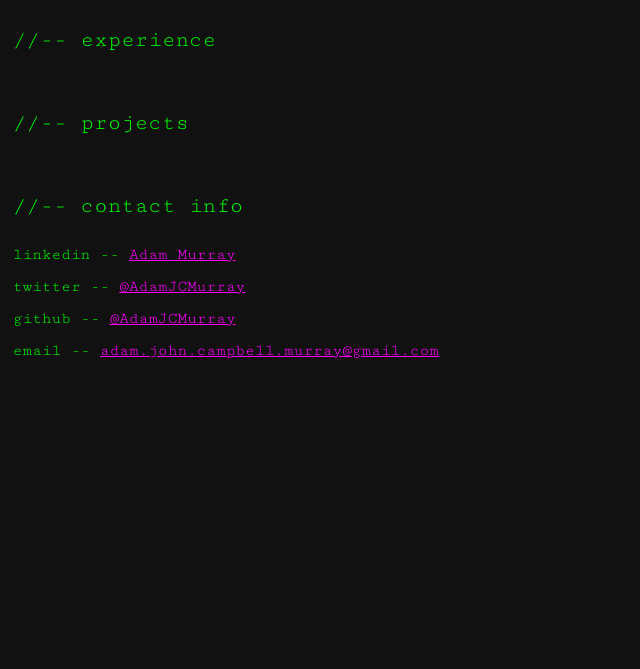
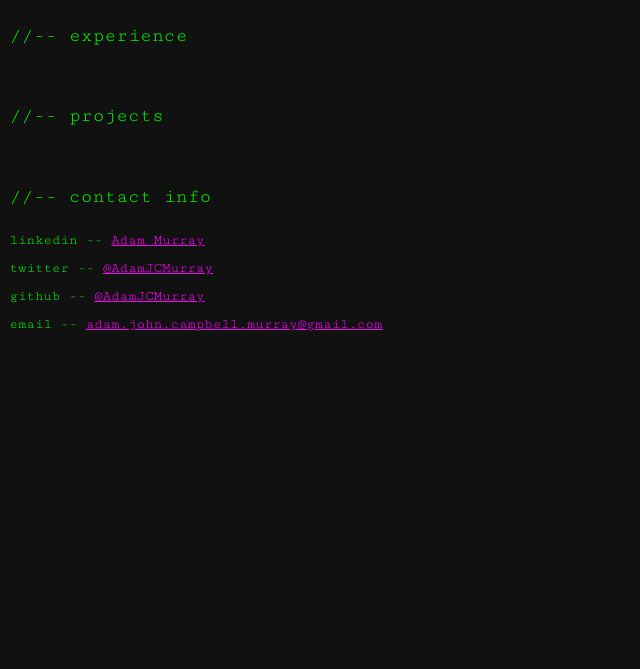
Before and after one commit to AdamMurray/Portfolio, a plain HTML site: page index.html in a window 1280 px wide. Shown: the part 131-800 px from the top of the page, without its empty margins (0-640 px from the left). Drawn offline with Linux system fonts and the light colour scheme.

Commit message:
fix styles

```diff
--- a/index.css
+++ b/index.css
@@ -59,7 +59,7 @@ html {
 
 body {
   font-family: 'Cutive Mono', Courier New, Courier, monospace;
-  font-size: 16px;
+  font-size: 14px;
   animation: distort 2s linear infinite;
 }
 
@@ -94,7 +94,7 @@ section {
 }
 
 .portfolio-site {
-  padding: .8rem;
+  padding: 0.6rem;
 }
 
 .highlight--one {
```
